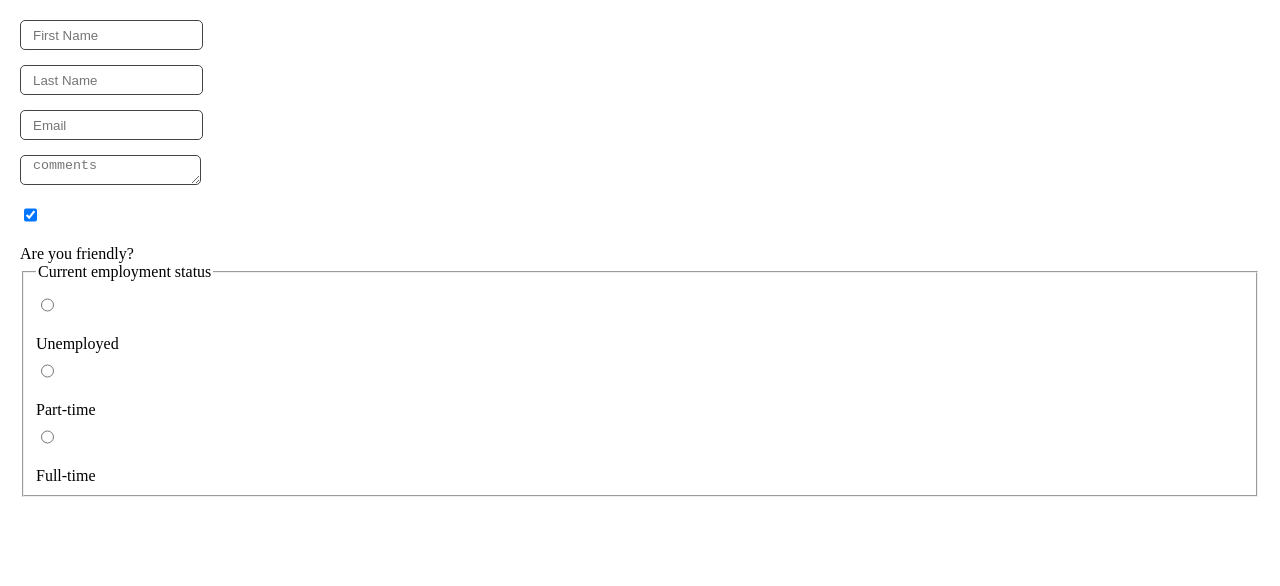
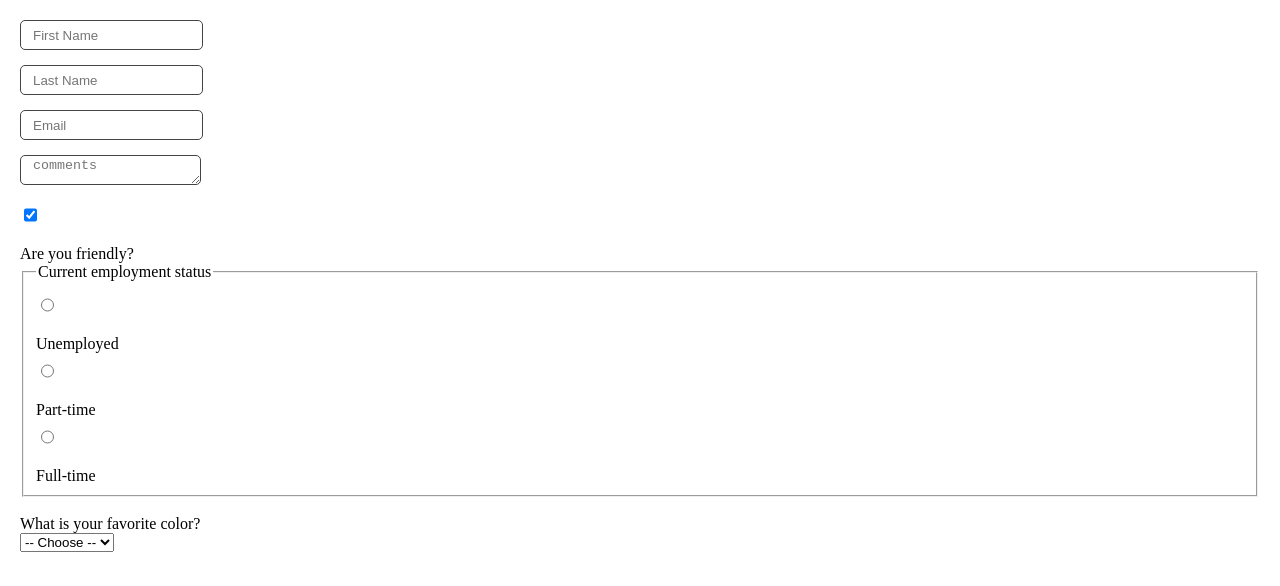
Before and after one commit to VictorRandom/React-Form-State-Object, a React (Create React App) app: page / in a window 1280 px wide. Shown: the top 586 px of the page. Built offline with nearby package versions, Linux system fonts and the light colour scheme.

Commit message:
adding select

```diff
--- a/src/App.js
+++ b/src/App.js
@@ -9,6 +9,7 @@
             comments: "",
             isFriendly: true,
             employment: "",
+            favColor: "",
         }
     )
 
@@ -106,6 +107,25 @@
                 <br />
 
             </fieldset>
+            <br />
+            <label htmlFor="favColor">What is your favorite color?</label>
+            <br />
+            <select
+                id="favColor"
+                value={formData.favColor}
+                onChange={handleChange}
+                name="favColor"
+            >
+                <option value="">-- Choose --</option>
+                <option value="red">Red</option>
+                <option value="orange">Orange</option>
+                <option value="yellow">Yellow</option>
+                <option se value="green">Green</option>
+                <option value="blue">Blue</option>
+                <option value="indigo">Indigo</option>
+                <option value="violet">Violet</option>
+            </select>
+
         </form>
     )
 }
```
